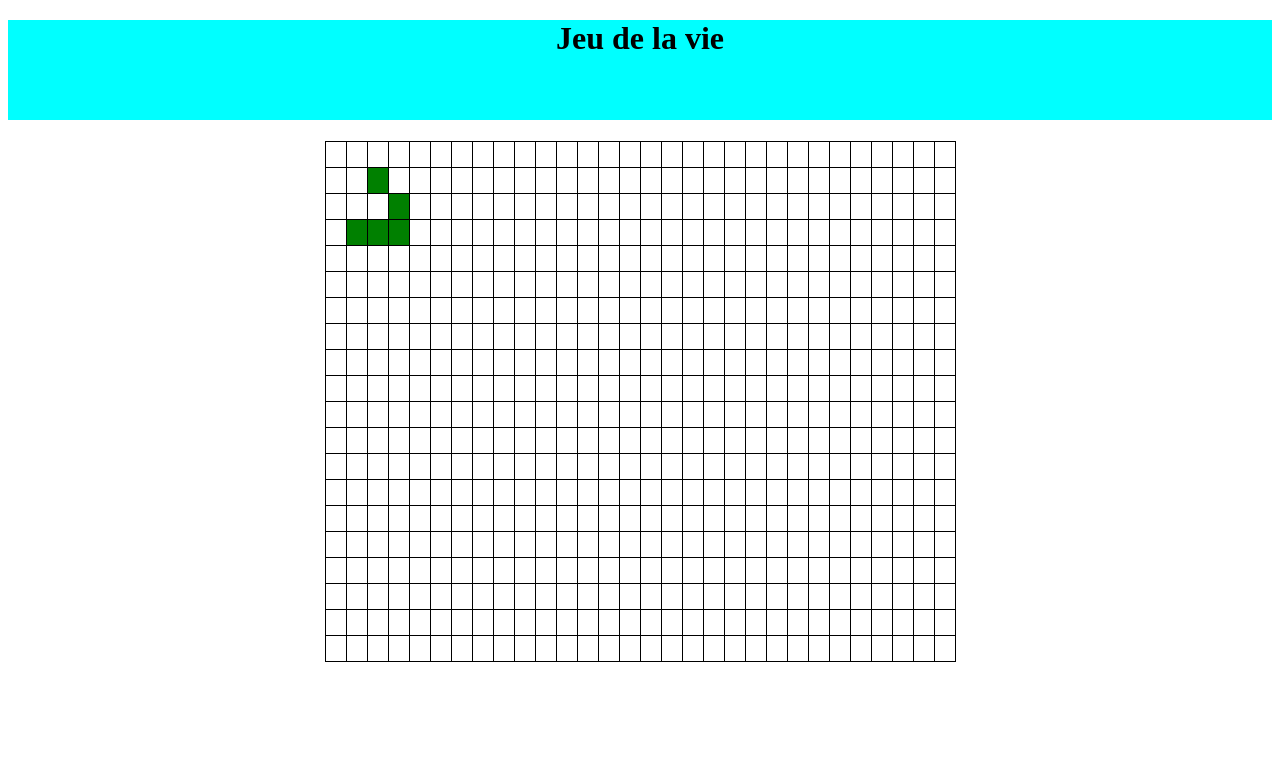
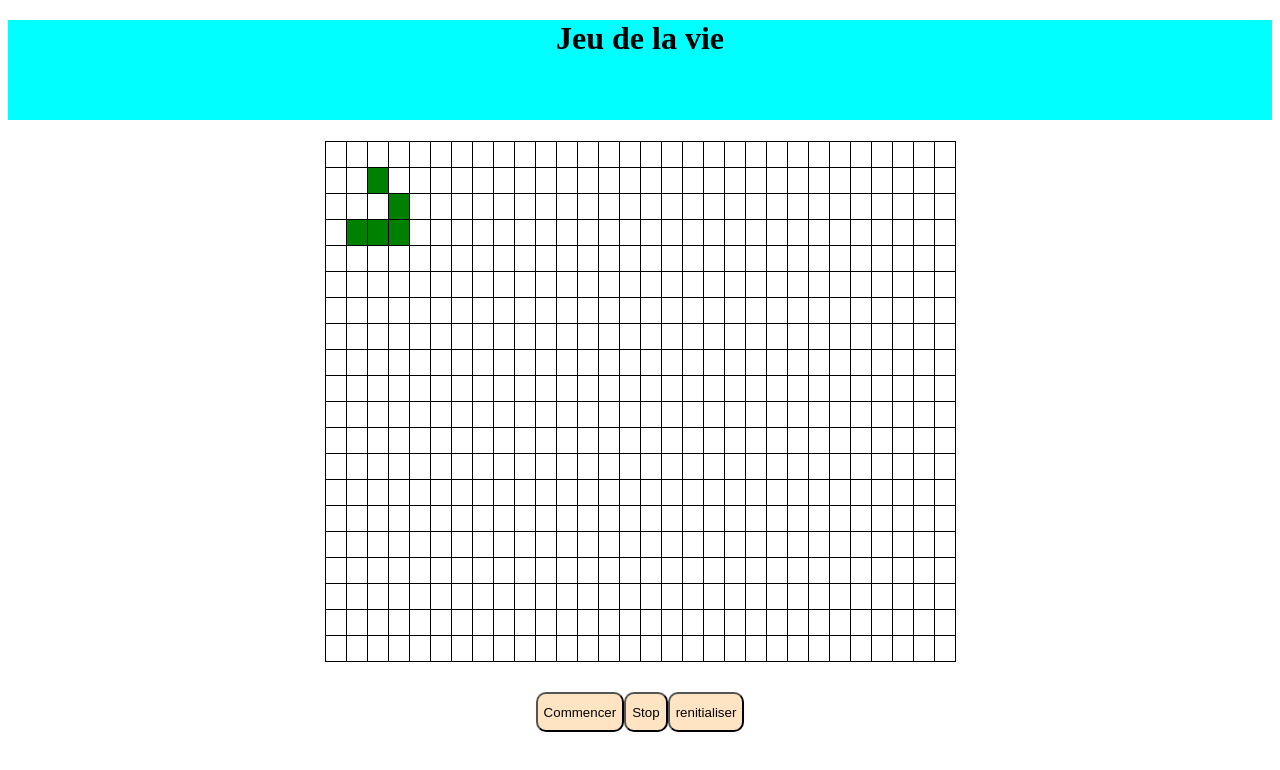
Before and after one commit to zoudoum/jeuDeLaVieConway, an Angular app: page / in a window 1280 px wide. Shown: the top 770 px of the page. Built offline with nearby package versions, Linux system fonts and the light colour scheme.

Commit message:
ajout des bouttons pour commencer le jeu,l'arreter ou le recommencer

```diff
--- a/src/app/app.component.css
+++ b/src/app/app.component.css
@@ -20,3 +20,17 @@
     width: 100%;
     height: 100px;
   }
+
+  #container-div{
+    text-align: center;
+    margin-top: 30px;
+
+  }
+
+  #container-div button{
+    background-color: bisque;
+    border-radius: 10px;
+    size: 25px;
+    height: 40px;
+    margin-bottom: 30px;
+  }
--- a/src/app/app.component.html
+++ b/src/app/app.component.html
@@ -6,3 +6,8 @@
     </td>
   </tr>
 </table>
+<div id="container-div">
+  <button>Commencer</button>
+  <button>Stop</button>
+  <button>renitialiser</button>
+</div>
```
